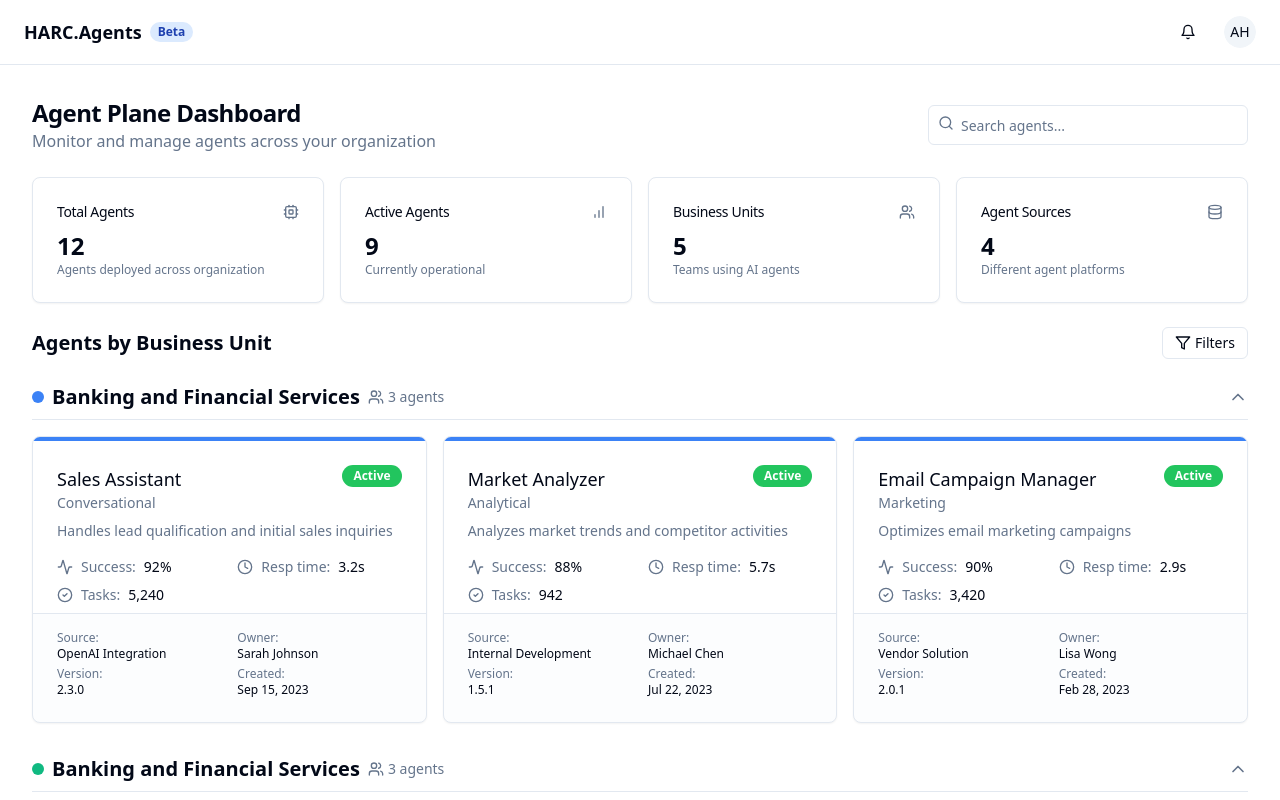
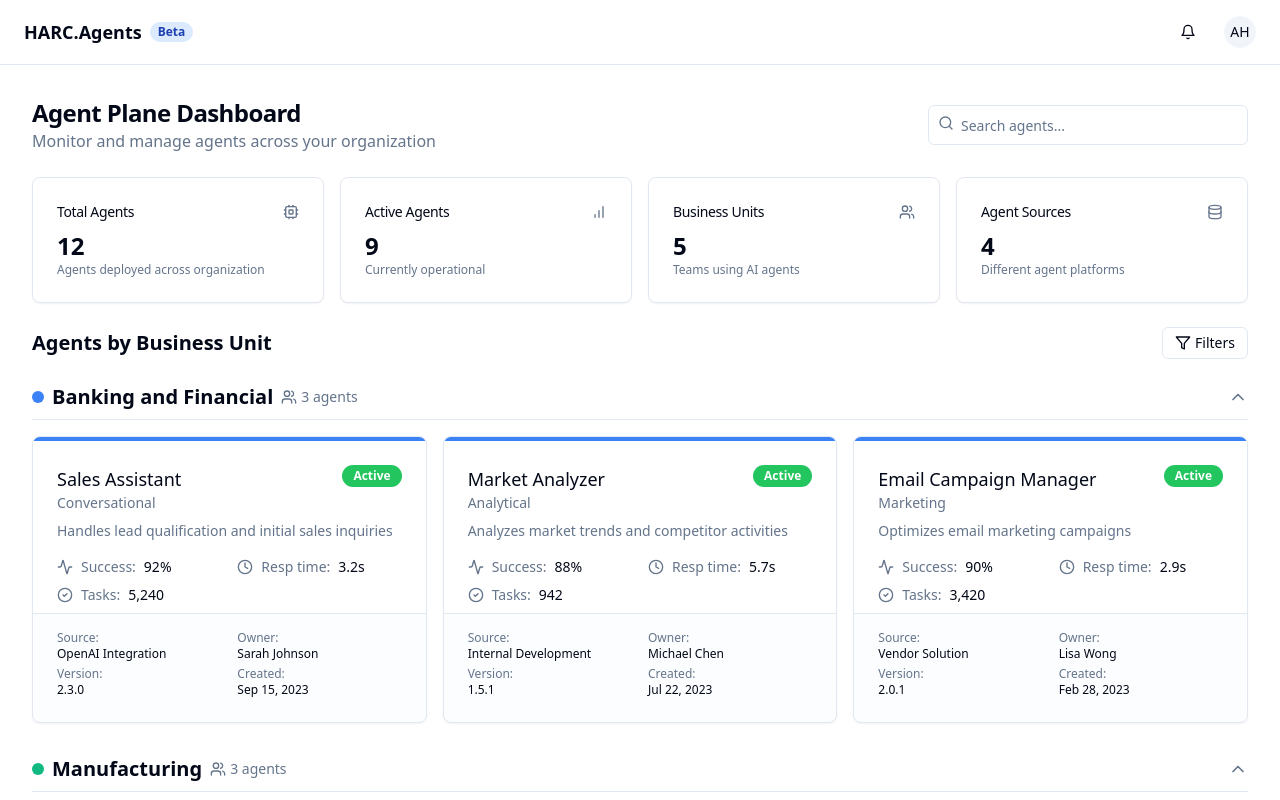
Before and after one commit to par-hitachids/agentplane-v0-3-draft, a React (Vite) app: page / in a window 1280 px wide. Shown: the top 800 px of the page. Built offline with nearby package versions, Linux system fonts and the light colour scheme.

Commit message:
Fix: Display correct business unit names
Correctly display business unit names in the BusinessUnitSection component.

```diff
--- a/src/components/dashboard/BusinessUnitSection.tsx
+++ b/src/components/dashboard/BusinessUnitSection.tsx
@@ -1,3 +1,4 @@
+
 import { AgentCard } from './AgentCard';
 import { Agent, BusinessUnit } from '@/types';
 import { getSourceById } from '@/data/mockData';
@@ -32,7 +33,7 @@ export function BusinessUnitSection({ businessUnit, agents }: BusinessUnitSectio
             style={{ backgroundColor: businessUnit.color }}
           ></div>
           <h2 className="text-xl font-semibold flex items-center gap-2">
-            {"Banking and Financial Services"}
+            {businessUnit.name}
             <span className="text-sm font-normal text-muted-foreground flex items-center">
               <Users className="h-4 w-4 mr-1" />
               {agents.length} agents
```
